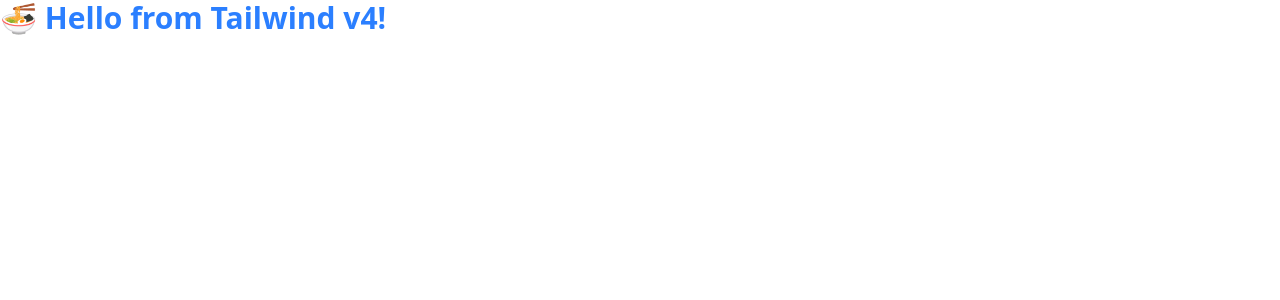
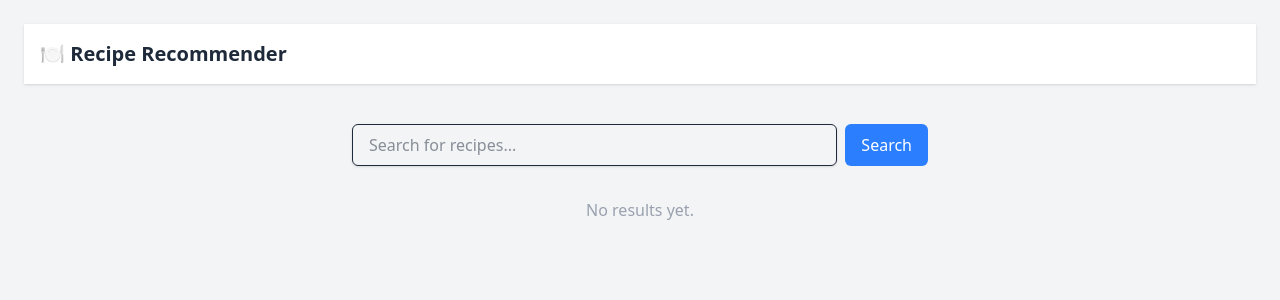
Before and after one commit to KiehlZz/IR-project-front, a Vue app in the folder IR-project-front/: page / in a window 1280 px wide. Shown: the top 300 px of the page. Built offline with nearby package versions, Linux system fonts and the light colour scheme.

Commit message:
Create home page and any card

```diff
--- a/IR-project-front/src/App.vue
+++ b/IR-project-front/src/App.vue
@@ -1,75 +1,19 @@
 <script setup>
-import { RouterLink, RouterView } from 'vue-router'
-import HelloWorld from './components/HelloWorld.vue'
+import { RouterView } from 'vue-router';
 </script>
 
 <template>
-  <div class="text-3xl text-blue-500 font-bold">
-    🍜 Hello from Tailwind v4!
+  <div class="min-h-screen bg-gray-100 text-gray-800">
+    <RouterView />
   </div>
 </template>
+<style>
 
 
-<style scoped>
-header {
-  line-height: 1.5;
-  max-height: 100vh;
-}
-
-.logo {
-  display: block;
-  margin: 0 auto 2rem;
-}
-
-nav {
+html, body, #app {
+  height: max-content;
   width: 100%;
-  font-size: 12px;
-  text-align: center;
-  margin-top: 2rem;
-}
-
-nav a.router-link-exact-active {
-  color: var(--color-text);
-}
-
-nav a.router-link-exact-active:hover {
-  background-color: transparent;
-}
-
-nav a {
-  display: inline-block;
-  padding: 0 1rem;
-  border-left: 1px solid var(--color-border);
-}
-
-nav a:first-of-type {
-  border: 0;
-}
-
-@media (min-width: 1024px) {
-  header {
-    display: flex;
-    place-items: center;
-    padding-right: calc(var(--section-gap) / 2);
-  }
-
-  .logo {
-    margin: 0 2rem 0 0;
-  }
-
-  header .wrapper {
-    display: flex;
-    place-items: flex-start;
-    flex-wrap: wrap;
-  }
-
-  nav {
-    text-align: left;
-    margin-left: -1rem;
-    font-size: 1rem;
-
-    padding: 1rem 0;
-    margin-top: 1rem;
-  }
+  margin: 0;
+  padding: 0;
 }
 </style>
--- /dev/null
+++ b/IR-project-front/src/components/RecipeCard.vue
@@ -0,0 +1,23 @@
+<template>
+  <div
+    class="bg-white rounded-lg shadow hover:shadow-md transition cursor-pointer overflow-hidden"
+    @click="$emit('open', recipe)"
+  >
+    <img
+      :src="recipe.Images?.[0]"
+      alt="Dish Image"
+      class="h-40 w-full object-cover"
+    />
+    <div class="p-4">
+      <h3 class="text-lg font-semibold truncate">{{ recipe.Name }}</h3>
+      <p class="text-sm text-gray-500 line-clamp-2">{{ recipe.Description }}</p>
+    </div>
+  </div>
+</template>
+
+<script setup>
+defineProps({
+  recipe: Object,
+})
+defineEmits(['open'])
+</script>
--- /dev/null
+++ b/IR-project-front/src/components/RecipeModal.vue
@@ -0,0 +1,48 @@
+<template>
+    <div class="fixed inset-0 bg-black bg-opacity-50 flex items-center justify-center z-50">
+      <div class="bg-white w-full max-w-3xl p-6 rounded-lg relative overflow-y-auto max-h-[90vh]">
+        <button
+          @click="$emit('close')"
+          class="absolute top-3 right-3 text-gray-500 hover:text-red-500 text-2xl"
+        >
+          &times;
+        </button>
+
+        <h2 class="text-2xl font-bold mb-2">{{ recipe.Name }}</h2>
+
+        <img
+          :src="recipe.Images?.[0]"
+          alt="Dish Image"
+          class="w-full h-64 object-cover rounded mb-4"
+        />
+
+        <p class="text-gray-700 mb-4">{{ recipe.Description }}</p>
+
+        <div class="mb-4">
+          <h3 class="font-semibold mb-1">Ingredients:</h3>
+          <ul class="list-disc list-inside text-sm text-gray-600">
+            <li
+              v-for="(ingredient, i) in recipe.RecipeIngredientParts"
+              :key="i"
+            >
+              {{ recipe.RecipeIngredientQuantities?.[i] || '?' }} — {{ ingredient }}
+            </li>
+          </ul>
+        </div>
+
+        <div>
+          <h3 class="font-semibold mb-1">Instructions:</h3>
+          <ol class="list-decimal list-inside text-sm text-gray-700 space-y-1">
+            <li v-for="(step, i) in recipe.RecipeInstructions" :key="i">
+              {{ step }}
+            </li>
+          </ol>
+        </div>
+      </div>
+    </div>
+  </template>
+
+  <script setup>
+  defineProps({ recipe: Object })
+  defineEmits(['close'])
+  </script>
--- /dev/null
+++ b/IR-project-front/src/components/SearchBar.vue
@@ -0,0 +1,27 @@
+<template>
+  <div class="w-full max-w-xl flex gap-2">
+    <input
+      v-model="localQuery"
+      @keydown.enter="emitSearch"
+      type="text"
+      placeholder="Search for recipes..."
+      class="flex-1 px-4 py-2 border rounded-md shadow-sm focus:outline-none focus:ring focus:border-blue-400"
+    />
+    <button
+      @click="emitSearch"
+      class="bg-blue-500 text-white px-4 py-2 rounded-md hover:bg-blue-600"
+    >
+      Search
+    </button>
+  </div>
+</template>
+
+<script setup>
+import { ref } from 'vue'
+const localQuery = ref('')
+const emit = defineEmits(['search'])
+
+const emitSearch = () => {
+  emit('search', localQuery.value)
+}
+</script>
--- a/IR-project-front/src/views/HomeView.vue
+++ b/IR-project-front/src/views/HomeView.vue
@@ -1,9 +1,46 @@
+<template>
+  <div class="container mx-auto p-6">
+    <!-- Navbar -->
+    <header class="bg-white shadow p-4 flex justify-between items-center">
+      <h1 class="text-xl font-bold">🍽️ Recipe Recommender</h1>
+    </header>
+
+    <!-- Main content fills remaining space -->
+    <main class="flex-1 flex flex-col items-center justify-start py-10 px-4 overflow-y-auto">
+      <SearchBar @search="handleSearch" />
+
+      <div class="mt-8 w-full max-w-6xl">
+        <div v-if="results.length === 0" class="text-center text-gray-400">No results yet.</div>
+
+        <div class="grid grid-cols-1 sm:grid-cols-2 lg:grid-cols-3 gap-4 mt-4">
+          <RecipeCard
+            v-for="recipe in results"
+            :key="recipe.Name"
+            :recipe="recipe"
+            @open="selected = recipe"
+          />
+        </div>
+      </div>
+    </main>
+
+    <RecipeModal v-if="selected" :recipe="selected" @close="selected = null" />
+  </div>
+</template>
+
 <script setup>
-import TheWelcome from '../components/TheWelcome.vue'
+import { ref } from 'vue'
+import axios from 'axios'
+import SearchBar from '@/components/SearchBar.vue'
+import RecipeCard from '@/components/RecipeCard.vue'
+import RecipeModal from '@/components/RecipeModal.vue'
+
+const results = ref([])
+const selected = ref(null)
+
+const handleSearch = async (query) => {
+  const res = await axios.get('http://localhost:5000/search', {
+    params: { q: query },
+  })
+  results.value = res.data
+}
 </script>
-
-<template>
-  <main>
-    <TheWelcome />
-  </main>
-</template>
```
Also changed, not shown: IR-project-front/src/components/RecipeList.vue (added, +10 -0 lines).
